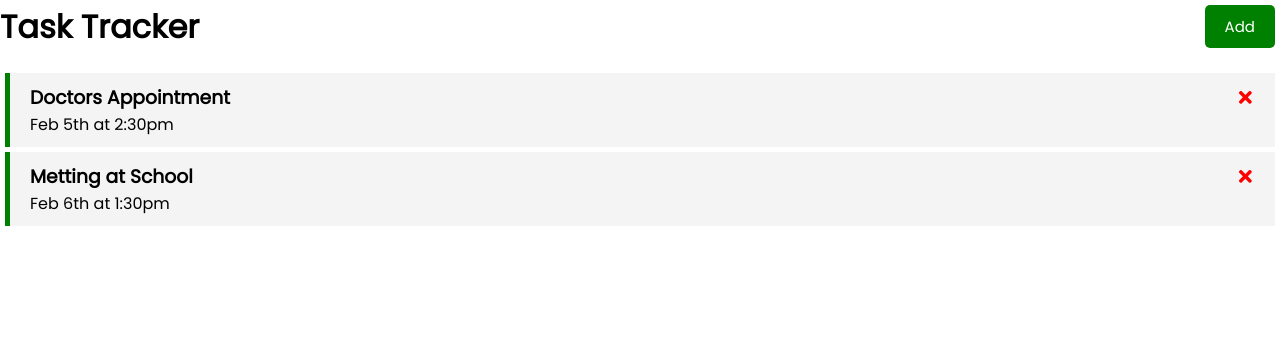
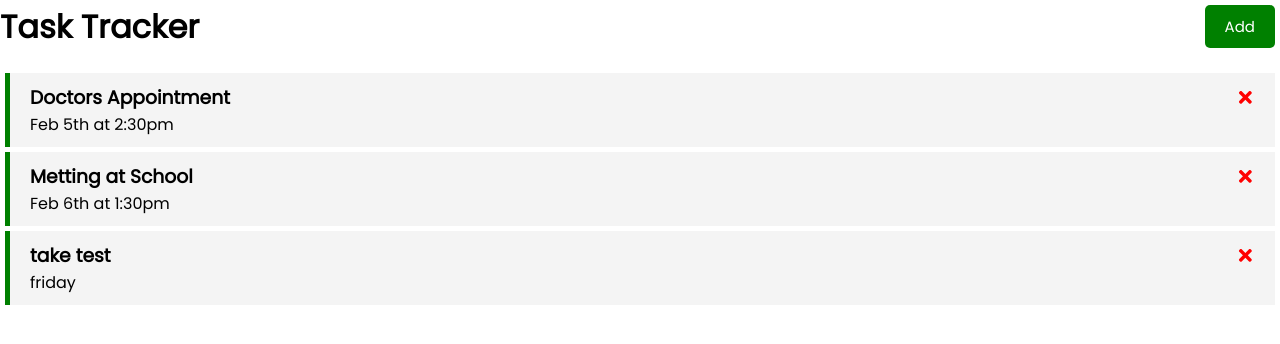
Before and after one commit to tenthin/reactjs, a React (Create React App) app: page / in a window 1280 px wide. Shown: the top 344 px of the page. Built offline with nearby package versions, Linux system fonts and the light colour scheme; data requests are answered from the project's data file.

Commit message:
add task to server

```diff
--- a/db.json
+++ b/db.json
@@ -11,6 +11,12 @@
       "text": "Metting at School",
       "day": "Feb 6th at 1:30pm",
       "reminder": true
+    },
+    {
+      "text": "take test",
+      "day": "friday",
+      "reminder": true,
+      "id": 3
     }
   ]
 }
--- a/src/App.js
+++ b/src/App.js
@@ -26,11 +26,23 @@ const App = () => {
   }
 
 // Add Task
-const addTask = (task) => {
-  const id = Math.floor(Math.random() * 1000) + 1
-  const newTask = { id, ...task}
-  setTasks([...tasks, newTask])
-  console.log(task)
+const addTask = async (task) => {
+  const res = await fetch('http://localhost:5000/tasks',{
+    method:'POST',
+    headers:{
+      'Content-type': 'application/json'
+    },
+    body: JSON.stringify(task)
+  })
+
+  const data = await res.json()
+
+  setTasks([...tasks, data])
+
+
+  // const id = Math.floor(Math.random() * 1000) + 1
+  // const newTask = { id, ...task}
+  // setTasks([...tasks, newTask])
 }
 
 // Delete Task
```
